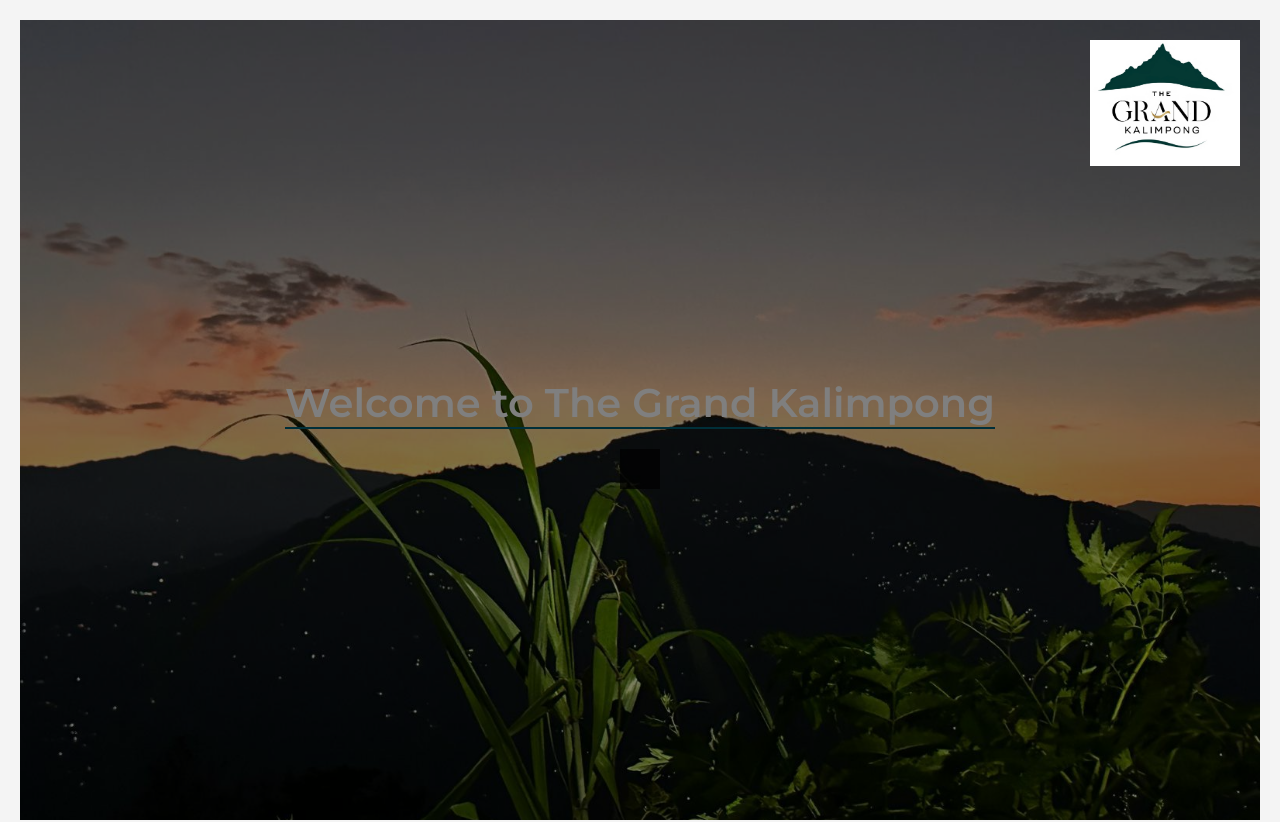
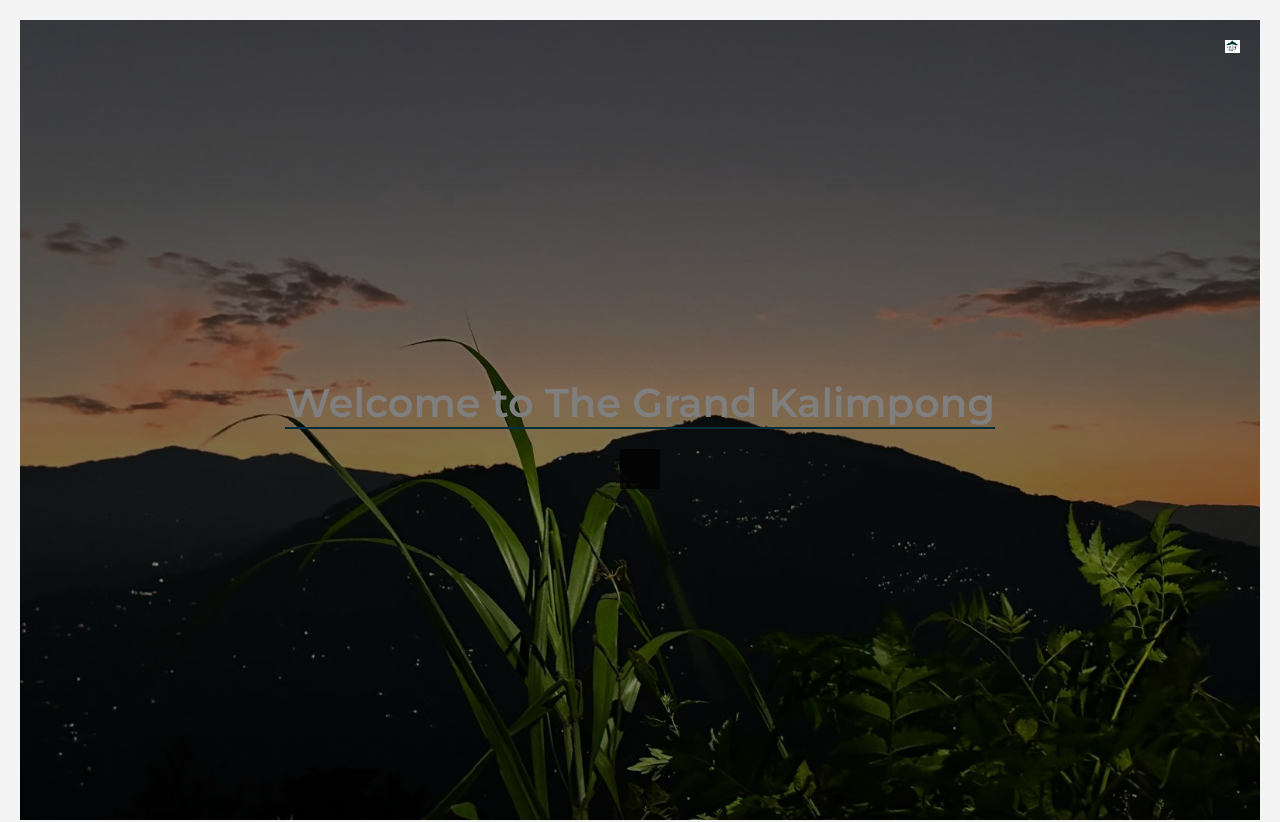
Before and after one commit to thegrandkalimpong/thegrandkalimpong.github.io, a plain HTML site: page index.html in a window 1280 px wide. Shown: the top 822 px of the page. Drawn offline with Linux system fonts and the light colour scheme.

Commit message:
Update styles.css

```diff
--- a/styles.css
+++ b/styles.css
@@ -40,7 +40,7 @@ a {
     position: absolute; /* Use absolute positioning */
     top: 20px; /* Adjust as needed */
     right: 20px; /* Adjust as needed */
-    width: 150px; /* Set a specific width for the logo */
+    width: 15px; /* Set a specific width for the logo */
 }
 
 .moving-text {
```
